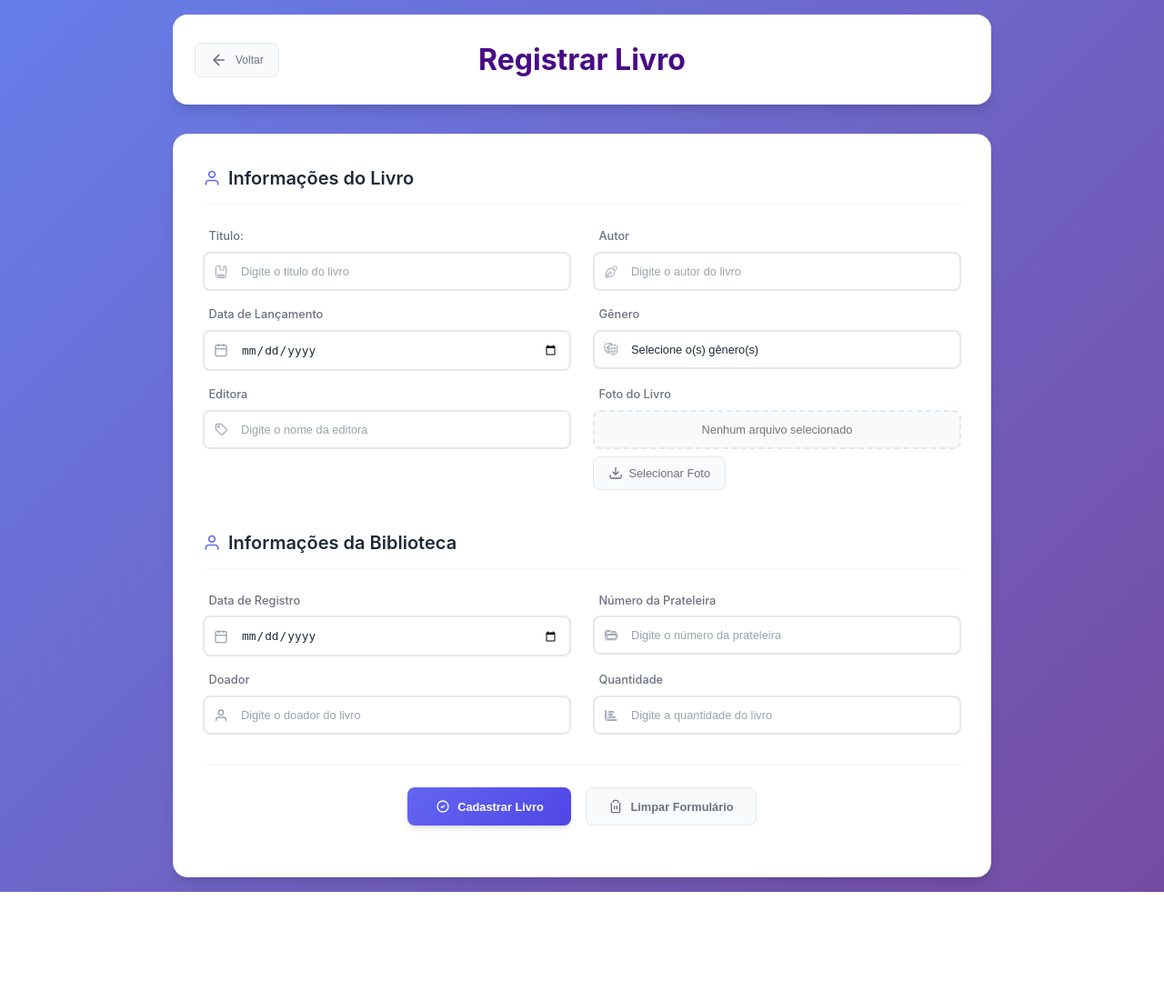
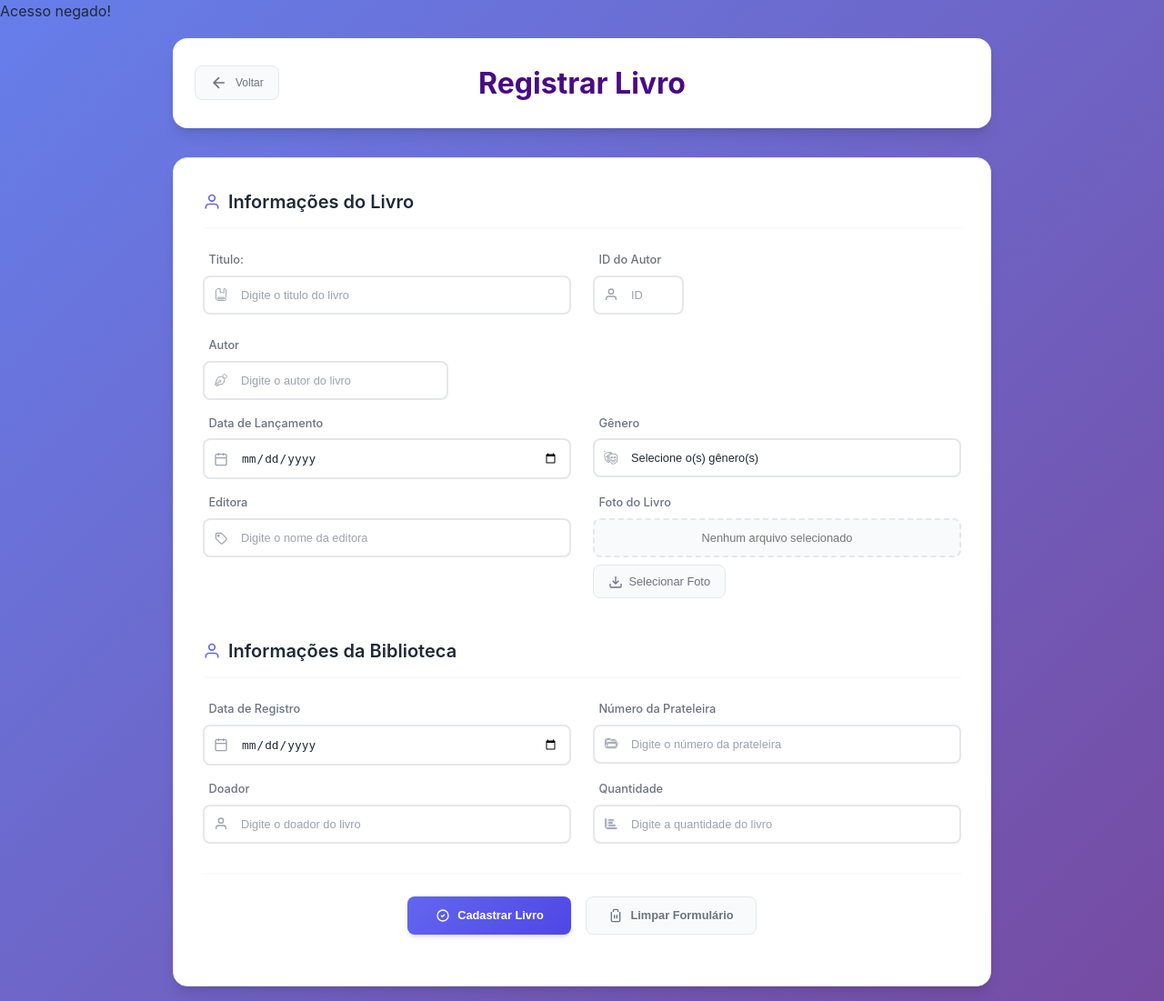
Before and after one commit to laragoritob/ONG_Biblioteca_SA_NOVO, a PHP site: page /subtelas/registrar_livro.php in a window 1280 px wide. Shown: the whole page at 91% size. Before the commit the page ends 981 px from the top, so only its background shows below. Run offline with PHP 8.4, Linux system fonts and the light colour scheme; the visitor is signed in with stand-in values (Sample User, id 1); some libraries are stand-ins or nearby versions.

Commit message:
Versão 1

```diff
--- a/subtelas/registrar_emprestimo.php
+++ b/subtelas/registrar_emprestimo.php
@@ -140,7 +140,7 @@
                         </button>
 
 
-                        <button type="button" class="btn btn-secondary" onclick="document.getElementById('form_pessoal').reset(); document.getElementById('arquivo').value = '';">
+                        <button type="reset" class="btn btn-secondary" onclick="document.getElementById('form_pessoal').reset(); document.getElementById('arquivo').value = '';">
                             <svg width="20" height="20" viewBox="0 0 24 24" fill="none" stroke="currentColor" stroke-width="2">
                                 <path d="M19 6v14a2 2 0 0 1-2 2H7a2 2 0 0 1-2-2V6m3 0V4a2 2 0 0 1 2-2h4a2 2 0 0 1 2 2v2"/>
                                 <line x1="10" y1="11" x2="10" y2="17"/>
--- a/subtelas/registrar_livro.php
+++ b/subtelas/registrar_livro.php
@@ -1,3 +1,49 @@
+<?php
+    session_start();
+    require_once '../conexao.php';
+
+    // VERIFICA SE O USUÁRIO TEM PERMISSÃO
+    // SUPONDO QUE O PERFIL 1 SEJA O ADMINISTRADOR
+    if ($_SESSION['perfil'] != 1) {
+        echo "Acesso negado!";
+    }
+
+    if ($_SERVER['REQUEST_METHOD'] == 'POST') {
+        $cod_autor = $_POST['cod_autor'];
+        $cod_editora = $_POST['cod_editora'];
+        $cod_doador = $_POST['cod_doador'];
+        $cod_genero = $_POST['cod_genero'];
+        $titulo = $_POST['titulo'];
+        $data_lancamento = $_POST['data_lancamento'];
+        $data_registro = $_POST['data_registro'];
+        $quantidade = $_POST['quantidade'];
+        $num_prateleira = $_POST['num_prateleira'];
+        $foto = $_POST['foto'];
+
+        $sql = "INSERT INTO livro (cod_autor, cod_editora, cod_doador, cod_genero, titulo, data_lancamento, data_registro, quantidade, num_prateleira, foto)
+                    VALUES (:cod_autor, :cod_editora, :cod_doador, :cod_genero, :titulo, :data_lancamento, :data_registro, :quantidade, :num_prateleira, :foto)";
+
+        $stmt = $pdo->prepare($sql);
+        $stmt->bindParam(':cod_autor', $cod_autor);
+        $stmt->bindParam(':cod_editora', $cod_editora);
+        $stmt->bindParam(':cod_doador', $cod_doador);
+        $stmt->bindParam(':cod_genero', $cod_genero);
+        $stmt->bindParam(':titulo', $titulo);
+        $stmt->bindParam(':data_lancamento', $data_lancamento);
+        $stmt->bindParam(':data_registro', $data_registro);
+        $stmt->bindParam(':quantidade', $quantidade);
+        $stmt->bindParam(':num_prateleira', $num_prateleira);
+        $stmt->bindParam(':foto', $foto);
+
+        if ($stmt->execute()) {
+            echo "<script>alert('Livro cadastrado com sucesso!');</script>";
+        } else {
+            echo "<script>alert('Erro ao cadastrar livro!');</script>";
+        }
+    }
+?>
+
+
 <!DOCTYPE html>
 <html lang="pt-br">
 <head>
@@ -44,12 +90,23 @@
                             </div>
 
                             <div class="input-group">
+                                <label for="id_autor">ID do Autor</label>
+                                <div class="input-wrapper">
+                                    <svg class="input-icon" width="20" height="20" xmlns="http://www.w3.org/2000/svg" viewBox="0 0 24 24" fill="none" stroke="currentColor" stroke-width="2">
+                                        <path d="M20 21v-2a4 4 0 0 0-4-4H8a4 4 0 0 0-4 4v2"/>
+                                        <circle cx="12" cy="7" r="4"/>
+                                    </svg>
+                                    <input type="number" id="cod_autor" name="cod_autor" placeholder="ID" style="width: 100px;">
+                                </div>
+                            </div>
+
+                            <div class="input-group">
                                 <label for="quantidade">Autor</label>
                                 <div class="input-wrapper">
                                     <svg class="input-icon" width="20" height="20" xmlns="http://www.w3.org/2000/svg" viewBox="0 0 640 640" fill="none" stroke="currentColor" stroke-width="40">
                                         <path d="M432.5 82.3L382.4 132.4L507.7 257.7L557.8 207.6C579.7 185.7 579.7 150.3 557.8 128.4L511.7 82.3C489.8 60.4 454.4 60.4 432.5 82.3zM343.3 161.2L342.8 161.3L198.7 204.5C178.8 210.5 163 225.7 156.4 245.5L67.8 509.8C64.9 518.5 65.9 528 70.3 535.8L225.7 380.4C224.6 376.4 224.1 372.3 224.1 368C224.1 341.5 245.6 320 272.1 320C298.6 320 320.1 341.5 320.1 368C320.1 394.5 298.6 416 272.1 416C267.8 416 263.6 415.4 259.7 414.4L104.3 569.7C112.1 574.1 121.5 575.1 130.3 572.2L394.6 483.6C414.3 477 429.6 461.2 435.6 441.3L478.8 297.2L478.9 296.7L343.4 161.2z"/>
                                     </svg>
-                                    <input type="text" id="quantidade" name="quantidade" required placeholder="Digite o autor do livro">
+                                    <input type="text" id="autor" name="autor" style="width: 270px;" required placeholder="Digite o autor do livro">
                                 </div>
                             </div>
                         </div>
@@ -79,18 +136,18 @@
                                         <line x1="8" y1="2" x2="8" y2="6"/>
                                         <line x1="3" y1="10" x2="21" y2="10"/>
                                     </svg>
-                                    <select id="genero" name="genero" class="custom-select" required>
+                                    <select id="cod_genero" name="cod_genero" class="custom-select" required>
                                         <option value="">Selecione o(s) gênero(s)</option>
-                                        <option value="1">Romance</option>
-                                        <option value="2">Terror</option>
-                                        <option value="3">Aventura</option>
-                                        <option value="4">Ação</option>
-                                        <option value="5">Horror</option>
-                                        <option value="1">Biografia</option>
-                                        <option value="2">Educação</option>
-                                        <option value="3">Ficção Científica</option>
-                                        <option value="4">Fantasia</option>
-                                        <option value="5">Autoajuda</option>
+                                        <option value="1">Ação</option>
+                                        <option value="2">Aventura</option>
+                                        <option value="3">Romance</option>
+                                        <option value="4">Suspense</option>
+                                        <option value="5">Ficção Científica</option>
+                                        <option value="6">Terror</option>
+                                        <option value="7">Educacional</option>
+                                        <option value="8">Horror</option>
+                                        <option value="9">Fantasia</option>
+                                        <option value="10">Autobiografia</option>
                                     </select>
                                 </div>
                             </div>
@@ -103,7 +160,7 @@
                                 <svg class="input-icon" width="20" height="20" xmlns="http://www.w3.org/2000/svg" viewBox="0 0 640 640" fill="none" stroke="currentColor" stroke-width="50"><!--!Font Awesome Free v7.0.0 by @fontawesome - https://fontawesome.com License - https://fontawesome.com/license/free Copyright 2025 Fonticons, Inc.-->
                                     <path d="M96.5 160L96.5 309.5C96.5 326.5 103.2 342.8 115.2 354.8L307.2 546.8C332.2 571.8 372.7 571.8 397.7 546.8L547.2 397.3C572.2 372.3 572.2 331.8 547.2 306.8L355.2 114.8C343.2 102.7 327 96 310 96L160.5 96C125.2 96 96.5 124.7 96.5 160zM208.5 176C226.2 176 240.5 190.3 240.5 208C240.5 225.7 226.2 240 208.5 240C190.8 240 176.5 225.7 176.5 208C176.5 190.3 190.8 176 208.5 176z"/>
                                 </svg>
-                                <input type="text" id="num_prateleira" name="num_prateleira" required placeholder="Digite o nome da editora">
+                                <input type="text" id="cod_editora" name="cod_editora" required placeholder="Digite o nome da editora">
                             </div>
                         </div>
 
@@ -156,7 +213,7 @@
                                     <svg class="input-icon" width="20" height="20" xmlns="http://www.w3.org/2000/svg" viewBox="0 0 640 640" fill="none" stroke="currentColor" stroke-width="40"><!--!Font Awesome Free v7.0.0 by @fontawesome - https://fontawesome.com License - https://fontawesome.com/license/free Copyright 2025 Fonticons, Inc.-->
                                         <path d="M129.5 464L179.5 304L558.9 304L508.9 464L129.5 464zM320.2 512L509 512C530 512 548.6 498.4 554.8 478.3L604.8 318.3C614.5 287.4 591.4 256 559 256L179.6 256C158.6 256 140 269.6 133.8 289.7L112.2 358.4L112.2 160C112.2 151.2 119.4 144 128.2 144L266.9 144C270.4 144 273.7 145.1 276.5 147.2L314.9 176C328.7 186.4 345.6 192 362.9 192L480.2 192C489 192 496.2 199.2 496.2 208L544.2 208C544.2 172.7 515.5 144 480.2 144L362.9 144C356 144 349.2 141.8 343.7 137.6L305.3 108.8C294.2 100.5 280.8 96 266.9 96L128.2 96C92.9 96 64.2 124.7 64.2 160L64.2 448C64.2 483.3 92.9 512 128.2 512L320.2 512z"/>
                                     </svg>
-                                    <input type="text" id="data_lancamento" name="data_lancamento" required placeholder="Digite o número da prateleira">
+                                    <input type="text" id="num_prateleira" name="num_prateleira" required placeholder="Digite o número da prateleira">
                                 </div>
                             </div>
                         </div>
@@ -169,7 +226,7 @@
                                         <path d="M20 21v-2a4 4 0 0 0-4-4H8a4 4 0 0 0-4 4v2"/>
                                         <circle cx="12" cy="7" r="4"/>
                                     </svg>
-                                    <input type="text" id="data_registro" name="data_registro" required placeholder="Digite o doador do livro">
+                                    <input type="text" id="cod_doador" name="cod_doador" required placeholder="Digite o doador do livro">
                                 </div>
                             </div>
 
@@ -194,7 +251,7 @@
                         </button>
 
 
-                        <button type="button" class="btn btn-secondary" onclick="document.getElementById('form_pessoal').reset(); document.getElementById('arquivo').value = '';">
+                        <button type="reset" class="btn btn-secondary" onclick="document.getElementById('form_pessoal').reset(); document.getElementById('arquivo').value = '';">
                             <svg width="20" height="20" viewBox="0 0 24 24" fill="none" stroke="currentColor" stroke-width="2">
                                 <path d="M19 6v14a2 2 0 0 1-2 2H7a2 2 0 0 1-2-2V6m3 0V4a2 2 0 0 1 2-2h4a2 2 0 0 1 2 2v2"/>
                                 <line x1="10" y1="11" x2="10" y2="17"/>
```
Also changed, not shown: subtelas/registrar_doador.php (+12 -1 lines).
